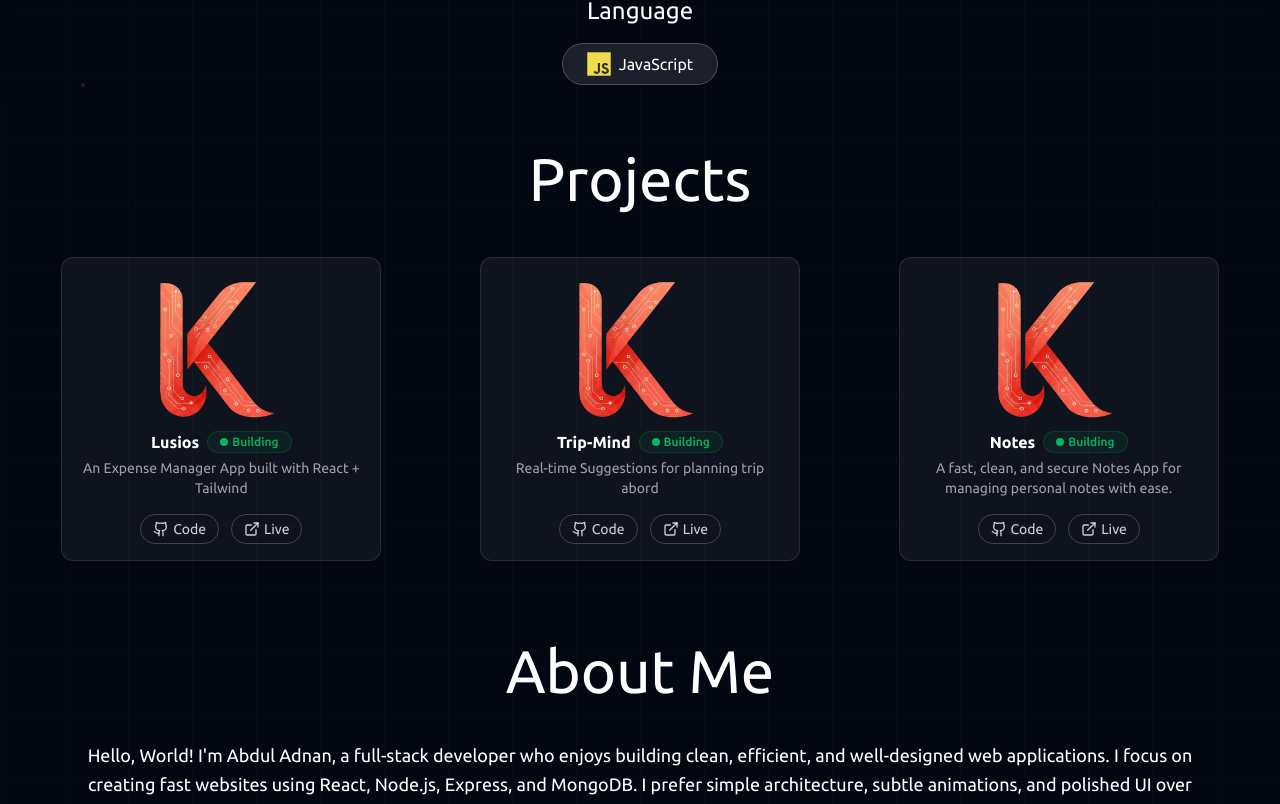
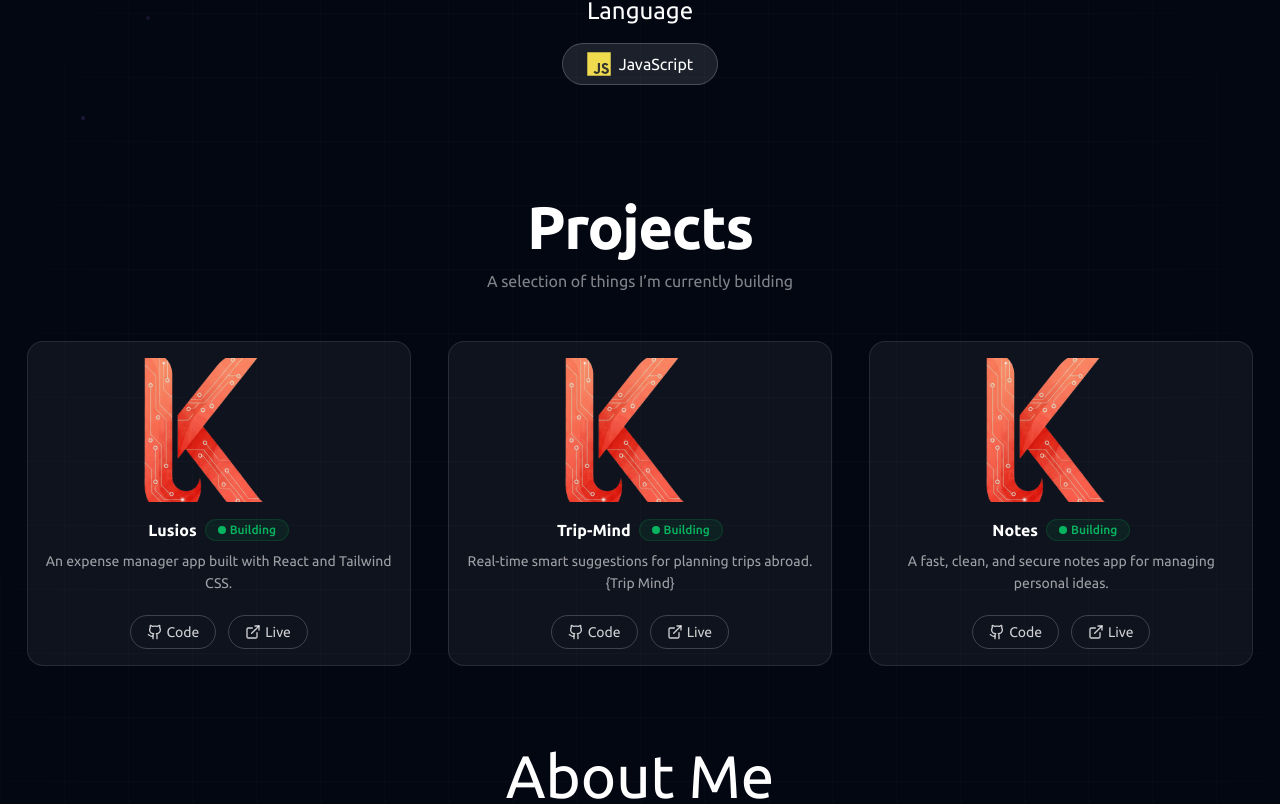
Before and after one commit to AbdulAdnan7/PORT, a React (Vite) app in the folder portfolio/: page / in a window 1280 px wide. Shown: the part 1267-2071 px from the top of the page. Built offline with nearby package versions, Linux system fonts and the light colour scheme.

Commit message:
Fixed Project Sections

```diff
--- a/portfolio/package.json
+++ b/portfolio/package.json
@@ -28,10 +28,12 @@
     "@types/react": "^19.2.5",
     "@types/react-dom": "^19.2.3",
     "@vitejs/plugin-react": "^5.1.1",
+    "depcheck": "^1.4.7",
     "eslint": "^9.39.1",
     "eslint-plugin-react-hooks": "^7.0.1",
     "eslint-plugin-react-refresh": "^0.4.24",
     "globals": "^16.5.0",
+    "knip": "^5.82.1",
     "vite": "^7.2.4"
   }
 }
--- a/portfolio/src/components/Projects.jsx
+++ b/portfolio/src/components/Projects.jsx
@@ -1,14 +1,13 @@
-import React from 'react'
-import K from '/k.png'
-import { Github, ExternalLink } from 'lucide-react';
-import BuildingPill from './BuildingPill';
+import React from "react";
+import K from "/k.png";
+import { Github, ExternalLink } from "lucide-react";
+import BuildingPill from "./BuildingPill";
 
 const Projects = () => {
-
   const projects = [
     {
       title: "Lusios",
-    desc: "An Expense Manager App built with React + Tailwind",
+      desc: "An expense manager app built with React and Tailwind CSS.",
       status: "Building",
       img: K,
       github: "https://github.com/AbdulAdnan7",
@@ -16,7 +15,7 @@ const Projects = () => {
     },
     {
       title: "Trip-Mind",
-    desc: "Real-time Suggestions for planning trip abord",
+      desc: "Real-time smart suggestions for planning trips abroad. {Trip Mind}",
       status: "Building",
       img: K,
       github: "https://github.com/AbdulAdnan7",
@@ -24,73 +23,93 @@ const Projects = () => {
     },
     {
       title: "Notes",
-    desc: "A fast, clean, and secure Notes App for managing personal notes with ease.",
+      desc: "A fast, clean, and secure notes app for managing personal ideas.",
       status: "Building",
       img: K,
       github: "https://github.com/AbdulAdnan7",
       live: "https://notes-sepia-nu.vercel.app",
     },
   ];
+
   return (
-        <section className='text-white bg-gray-950 py-4 ' id='projects' >
-            <div className='flex justify-center' >
-                <h1 className='text-6xl'>Projects</h1>
+    <section
+      id="projects"
+      className="bg-gray-950 text-white py-16"
+    >
+      <div className="max-w-7xl mx-auto px-6">
+        {/* Header */}
+        <div className="text-center mb-12">
+          <h1 className="text-5xl md:text-6xl font-semibold tracking-tight">
+            Projects
+          </h1>
+          <p className="text-white/50 mt-3">
+            A selection of things I’m currently building
+          </p>
         </div>
 
-           <div className="grid grid-cols-1 m-6 sm:grid-cols-2 py-6 md:grid-cols-3 gap-6 place-items-center">
-
+        {/* Grid */}
+        <div className="grid grid-cols-1 sm:grid-cols-2 md:grid-cols-3 gap-8 place-items-center">
           {projects.map((p, index) => (
             <div
               key={index}
-              className="border border-white/10 bg-white/5 p-4 rounded-xl text-center
-              hover:bg-white/10 hover:-translate-y-1 hover:shadow-xl transition-all duration-300 w-full max-w-xs"
+              className="w-full max-w-sm rounded-2xl border border-white/10
+              bg-white/5 p-4 text-center
+              transition-all duration-300
+              hover:bg-white/10 hover:-translate-y-1 hover:shadow-2xl"
             >
-
-
+              {/* Image */}
               <img
                 src={p.img}
-                className="w-full h-36 object-cover rounded-lg"
                 alt={p.title}
+                loading="lazy"
+                className="w-full h-36 object-cover rounded-xl"
               />
 
+              {/* Title */}
+              <h2 className="mt-4 font-semibold flex items-center justify-center gap-2">
+                {p.title}
+                {p.status && <BuildingPill text={p.status} />}
+              </h2>
 
-              <h2 className="text-white font-semibold mt-3 flex items-center justify-center gap-2">{p.title} { p.status && <BuildingPill text={p.status} /> } </h2>
+              {/* Description */}
+              <p className="mt-2 text-sm text-white/60 leading-relaxed">
+                {p.desc}
+              </p>
 
-
-              <p className="text-white/60 text-sm mt-1">{p.desc}</p>
-
-
-              <div className="flex justify-center gap-3 mt-4">
-
+              {/* Links */}
+              <div className="mt-5 flex justify-center gap-3">
                 <a
                   href={p.github}
                   target="_blank"
                   rel="noopener noreferrer"
-                  className="flex items-center gap-1 text-white/80 hover:text-white
-                  border border-white/20 rounded-full px-3 py-1 text-sm transition-all"
+                  className="inline-flex items-center gap-1 rounded-full
+                  border border-white/20 px-4 py-1.5 text-sm
+                  text-white/80 transition
+                  hover:text-white hover:border-white/40"
                 >
-                  <Github className="w-4 h-4" /> Code
+                  <Github className="w-4 h-4" />
+                  Code
                 </a>
 
                 <a
                   href={p.live}
                   target="_blank"
                   rel="noopener noreferrer"
-                  className="flex items-center gap-1 text-white/80 hover:text-white
-                  border border-white/20 rounded-full px-3 py-1 text-sm transition-all"
+                  className="inline-flex items-center gap-1 rounded-full
+                  border border-white/20 px-4 py-1.5 text-sm
+                  text-white/80 transition
+                  hover:text-white hover:border-white/40"
                 >
-                  <ExternalLink className="w-4 h-4" /> Live
+                  <ExternalLink className="w-4 h-4" />
+                  Live
                 </a>
-
               </div>
-
             </div>
           ))}
+        </div>
+      </div>
+    </section>
+  );
+};
 
-        </div>
-
-        </section>
-    )
-}
-
-export default Projects
+export default Projects;
```
Also changed, not shown: 1 other file (tests, documents, lock files or other folders). Lines whose indentation alone changed are shown as unchanged.
